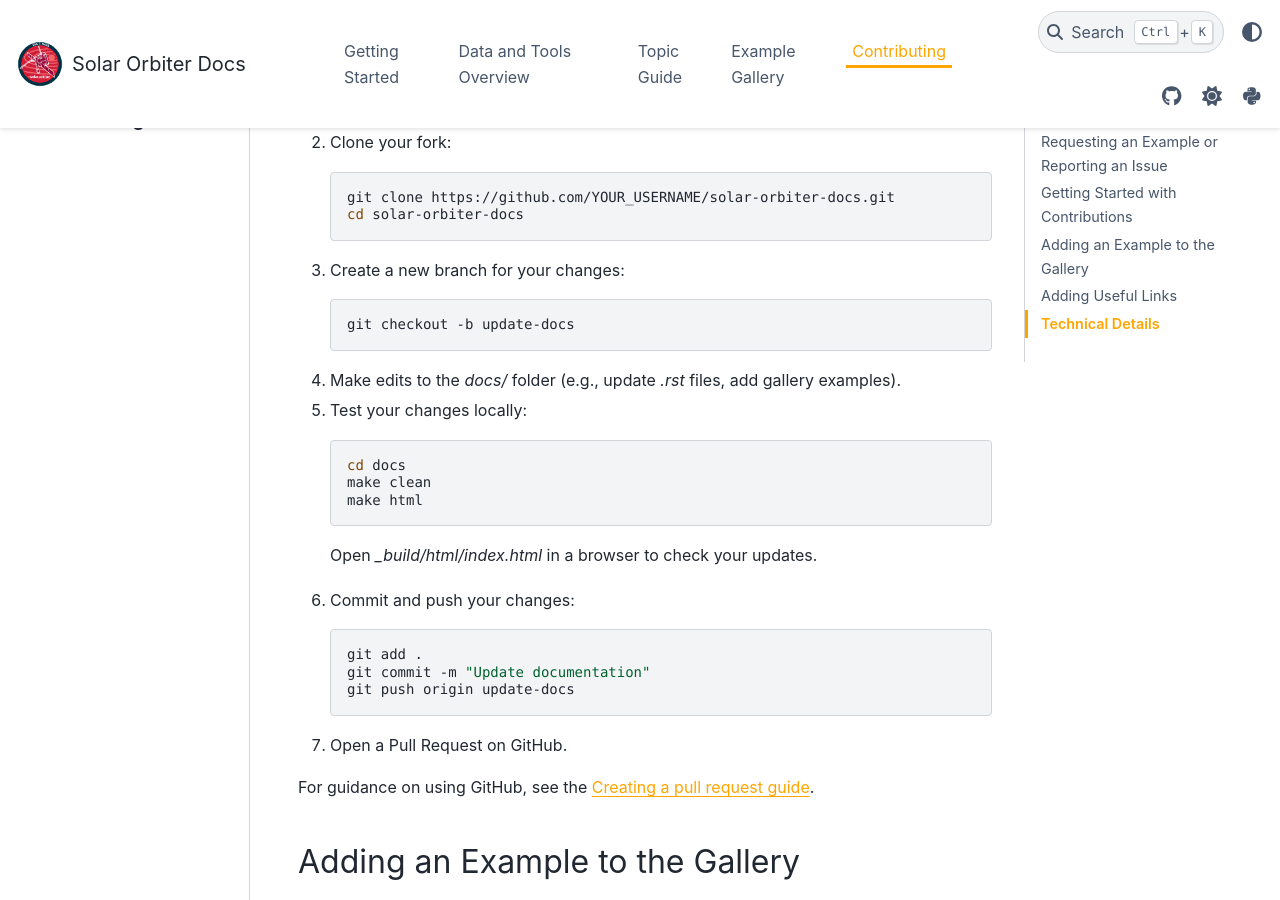
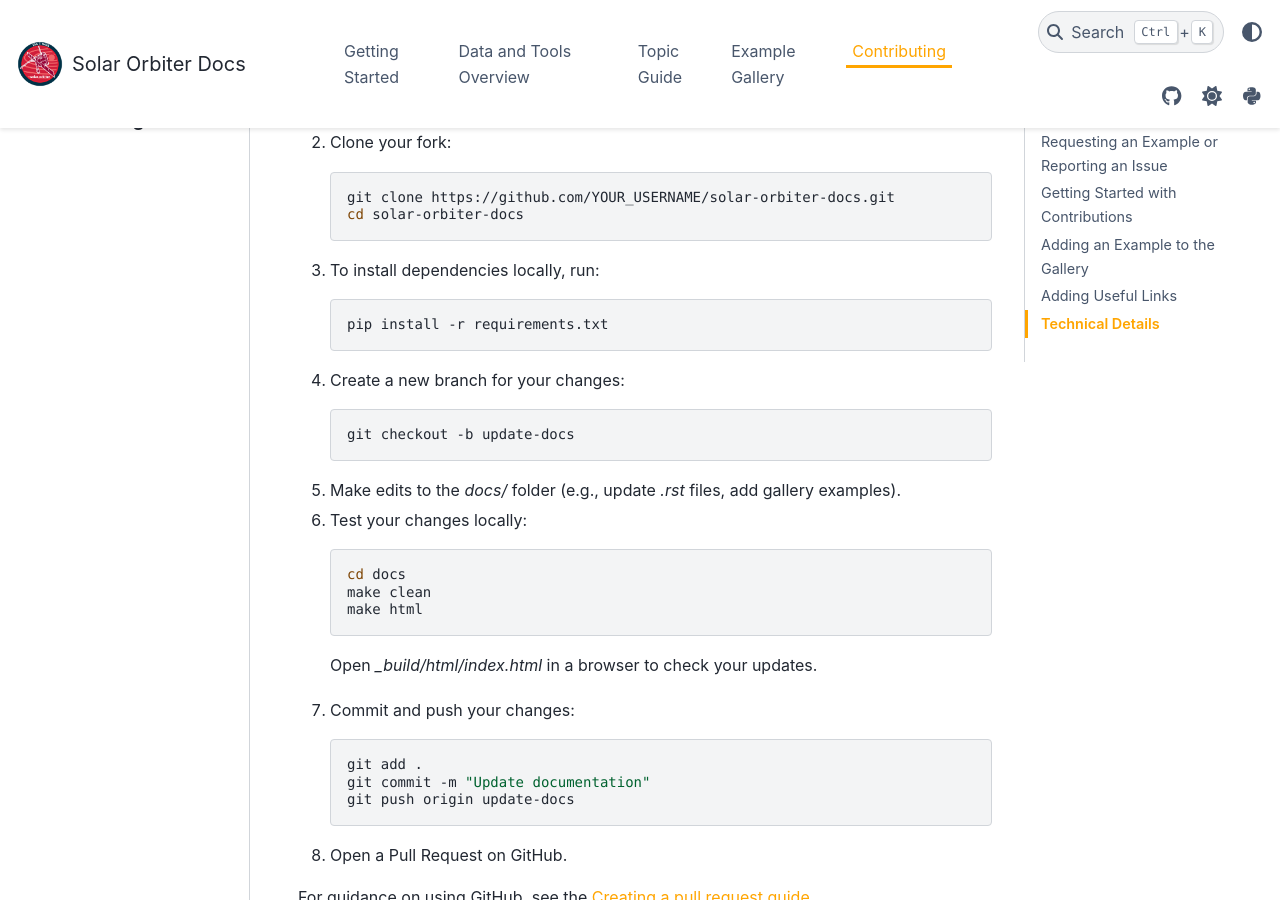
Before and after one commit to SolarOrbiterWorkshop/solar-orbiter-docs, a Sphinx documentation site: the page built from docs/contributing.rst, in a window 1280 px wide and 900 px high, scrolled down 842 px. Built offline with Sphinx 7.4.7 and the PyData theme 0.15.4, drawn with Linux system fonts in a browser that asks for light colours; some of the changed text lies outside the part shown.

Commit message:
Revise contributing guide steps
Update the contributing guide, putting the installation of requirements to a higher position on the page.

```diff
--- a/docs/contributing.rst
+++ b/docs/contributing.rst
@@ -38,15 +38,20 @@ To make changes, follow these steps:
 
       git clone https://github.com/YOUR_USERNAME/solar-orbiter-docs.git
       cd solar-orbiter-docs
+3. To install dependencies locally, run:
 
-3. Create a new branch for your changes:
+   .. code-block:: bash
+
+      pip install -r requirements.txt
+
+4. Create a new branch for your changes:
 
    .. code-block:: bash
 
       git checkout -b update-docs
 
-4. Make edits to the `docs/` folder (e.g., update `.rst` files, add gallery examples).
-5. Test your changes locally:
+5. Make edits to the `docs/` folder (e.g., update `.rst` files, add gallery examples).
+6. Test your changes locally:
 
    .. code-block:: bash
 
@@ -123,8 +128,3 @@ Technical Details
 
 - This documentation is built using **Sphinx** and **PyData Sphinx Theme**.
 - Builds are automatically deployed via **Read the Docs**.
-- To install dependencies locally, run:
-
-   .. code-block:: bash
-
-      pip install -r requirements.txt
```
Also changed, not shown: other parts of docs/contributing.rst (+2 -2 lines).
